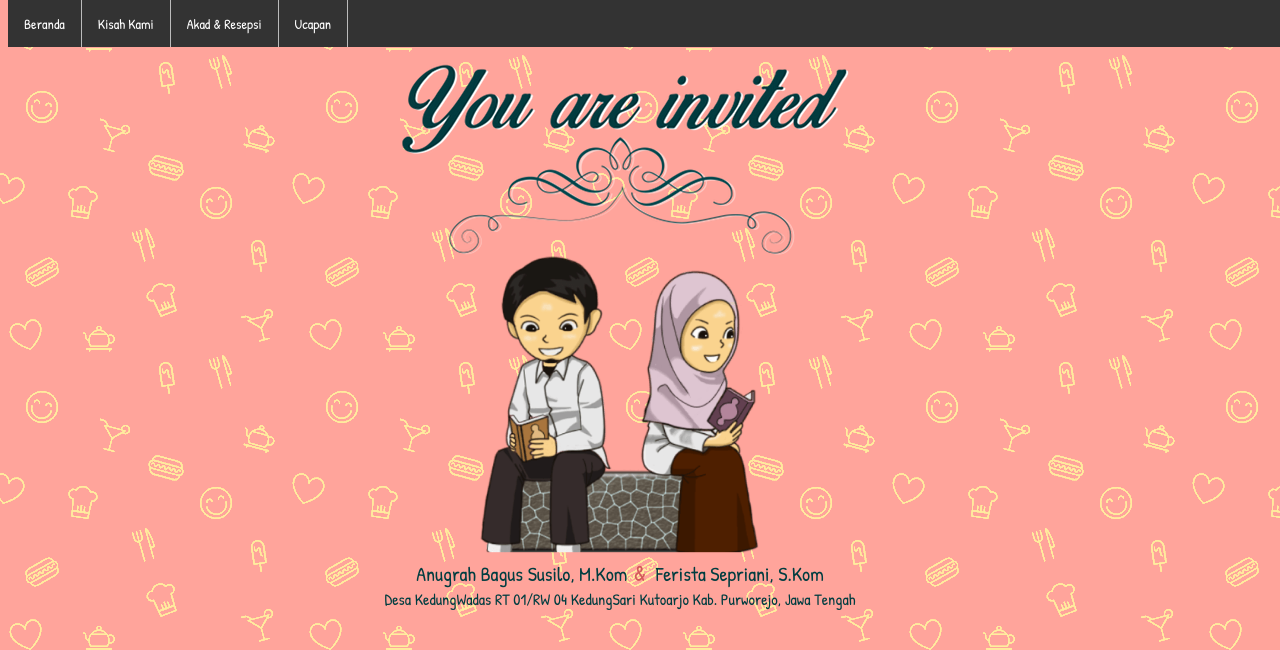
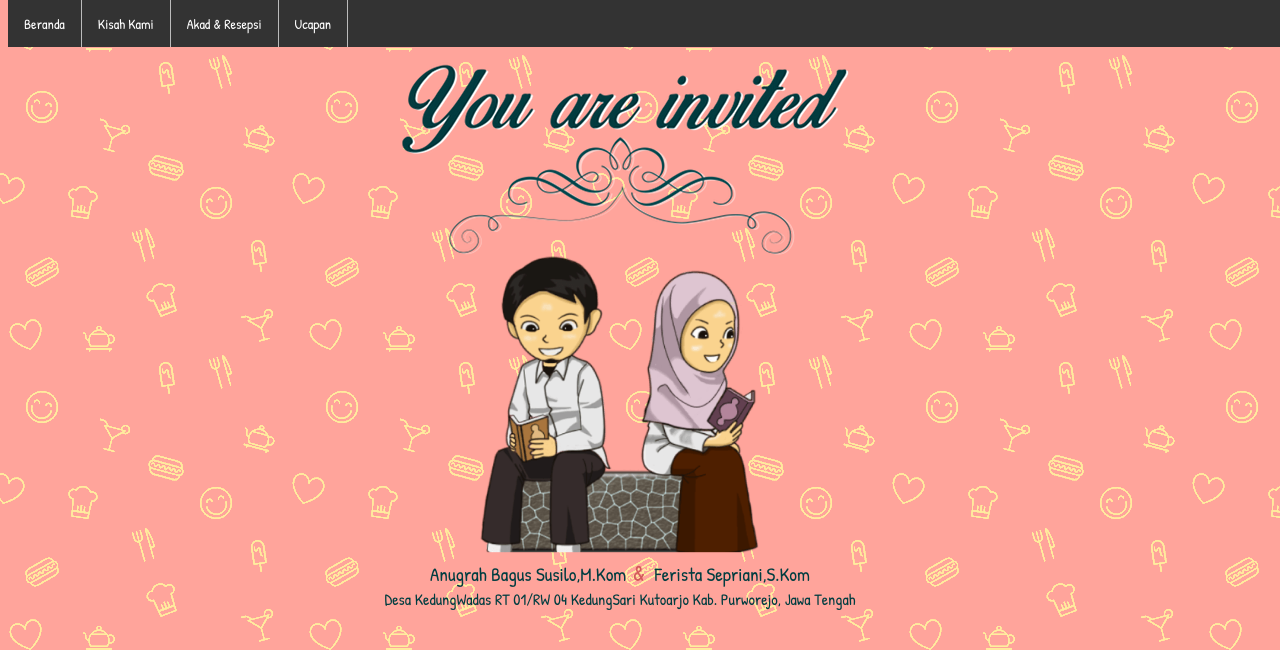
Before and after one commit to anugrahbsoe/walimatulursy, a plain HTML site: page index.html in a window 1280 px wide. Shown: the top 650 px of the page. Drawn offline with Linux system fonts and the light colour scheme; a web font is replaced by a local one.

Commit message:
Update index.html

```diff
--- a/index.html
+++ b/index.html
@@ -35,9 +35,9 @@
 	<img src="assets/img/header-text-500.png" style="margin-top: -50px" />
           <!--<img src="assets/img/baguslia1.png" style="margin-top: -80px;" />--><br><br><br>
      <img src="assets/img/avatar.png" width="350" height="300" style="margin-top: -80px;"></img><br>
-          <span style="font-size: 20px;">Anugrah Bagus Susilo, M.Kom</span>&nbsp;
+          <span style="font-size: 19px;">Anugrah Bagus Susilo,M.Kom</span>&nbsp;
           <span style="color: rgb(212, 90, 90); font-size: 23px;">&</span>&nbsp;&nbsp;
-          <span style="font-size: 20px;">Ferista Sepriani, S.Kom</span>
+          <span style="font-size: 19px;">Ferista Sepriani,S.Kom</span>
           <br/>
           <span style="font-size: 16px;">Desa KedungWadas RT 01/RW 04 KedungSari Kutoarjo
 Kab. Purworejo, Jawa Tengah</center>
```
